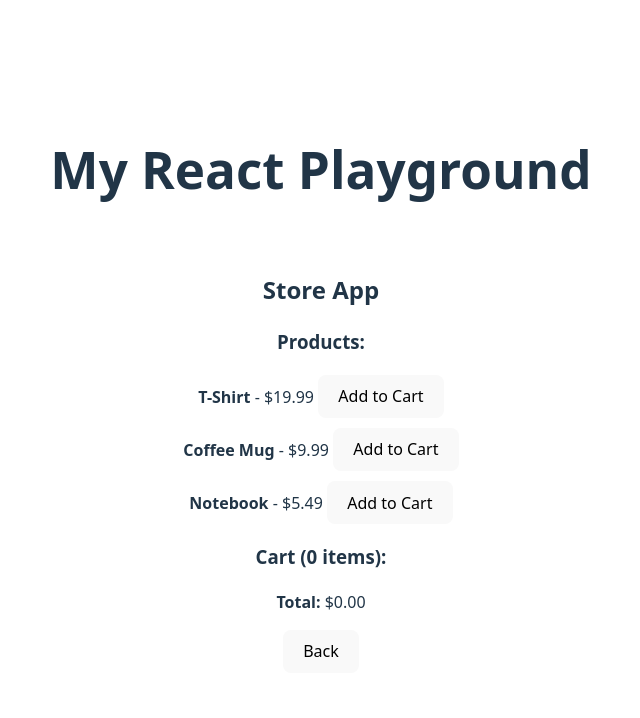
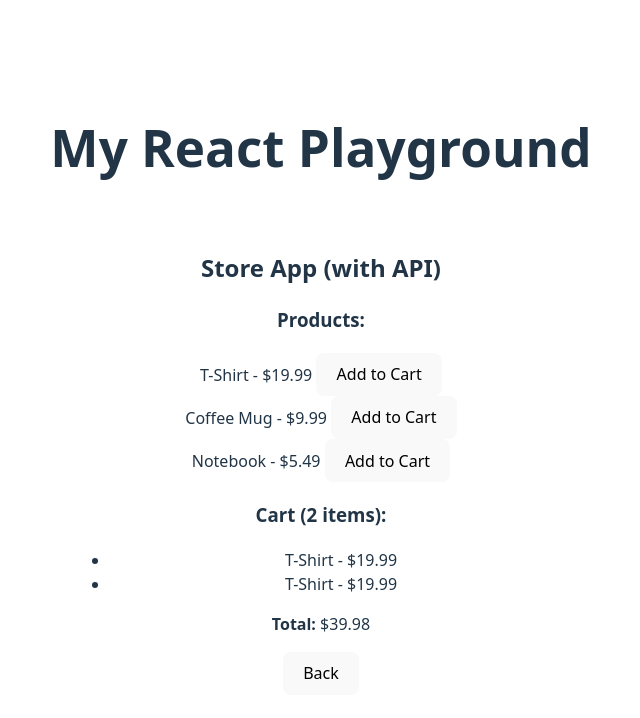
Before and after one commit to cdavis874/my-react-app, a React (Vite) app: page / in a window 1280 px wide. Both pictures are taken after a click on the button "Visit Store". Shown: the top 718 px of the page, without its empty margins (319-959 px from the left). Built offline with nearby package versions, Linux system fonts and the light colour scheme; data requests are answered from the project's data file.

Commit message:
add json based store inventory

```diff
--- /dev/null
+++ b/assets/db.json
@@ -0,0 +1,31 @@
+{
+  "products": [
+    {
+      "id": "1",
+      "name": "T-Shirt",
+      "price": 19.99
+    },
+    {
+      "id": "2",
+      "name": "Coffee Mug",
+      "price": 9.99
+    },
+    {
+      "id": "3",
+      "name": "Notebook",
+      "price": 5.49
+    }
+  ],
+  "cart": [
+    {
+      "id": "1",
+      "name": "T-Shirt",
+      "price": 19.99
+    },
+    {
+      "id": "1",
+      "name": "T-Shirt",
+      "price": 19.99
+    }
+  ]
+}
--- a/package.json
+++ b/package.json
@@ -7,7 +7,9 @@
     "dev": "vite",
     "build": "vite build",
     "lint": "eslint .",
-    "preview": "vite preview"
+    "preview": "vite preview",
+    "server": "json-server --watch ./assets/db.json --port 3001",
+    "start": "concurrently \"npm run dev\" \"npm run server\""
   },
   "dependencies": {
     "react": "^19.1.0",
@@ -18,10 +20,12 @@
     "@types/react": "^19.1.2",
     "@types/react-dom": "^19.1.2",
     "@vitejs/plugin-react": "^4.4.1",
+    "concurrently": "^9.1.2",
     "eslint": "^9.25.0",
     "eslint-plugin-react-hooks": "^5.2.0",
     "eslint-plugin-react-refresh": "^0.4.19",
     "globals": "^16.0.0",
+    "json-server": "^1.0.0-beta.3",
     "vite": "^6.3.5"
   }
 }
--- a/src/StoreApp.jsx
+++ b/src/StoreApp.jsx
@@ -1,28 +1,39 @@
-import { useState } from 'react';
-
-const products = [
-  { id: 1, name: 'T-Shirt', price: 19.99 },
-  { id: 2, name: 'Coffee Mug', price: 9.99 },
-  { id: 3, name: 'Notebook', price: 5.49 },
-];
+import { useEffect, useState } from 'react';
 
 function StoreApp({ onBack }) {
+  const [products, setProducts] = useState([]);
   const [cart, setCart] = useState([]);
 
+  useEffect(() => {
+    fetch('http://localhost:3001/products')
+      .then((res) => res.json())
+      .then(setProducts);
+
+    fetch('http://localhost:3001/cart')
+      .then((res) => res.json())
+      .then(setCart);
+  }, []);
+
   const addToCart = (product) => {
-    setCart((prev) => [...prev, product]);
+    fetch('http://localhost:3001/cart', {
+      method: 'POST',
+      headers: { 'Content-Type': 'application/json' },
+      body: JSON.stringify(product)
+    })
+      .then((res) => res.json())
+      .then((newItem) => setCart((prev) => [...prev, newItem]));
   };
 
   const total = cart.reduce((sum, item) => sum + item.price, 0).toFixed(2);
 
   return (
     <div style={{ padding: '20px' }}>
-      <h2>Store App</h2>
+      <h2>Store App (with API)</h2>
 
       <h3>Products:</h3>
       {products.map((product) => (
-        <div key={product.id} style={{ marginBottom: '10px' }}>
-          <strong>{product.name}</strong> - ${product.price.toFixed(2)}{' '}
+        <div key={product.id}>
+          {product.name} - ${product.price.toFixed(2)}{' '}
           <button onClick={() => addToCart(product)}>Add to Cart</button>
         </div>
       ))}
@@ -30,7 +41,9 @@ function StoreApp({ onBack }) {
       <h3>Cart ({cart.length} items):</h3>
       <ul>
         {cart.map((item, idx) => (
-          <li key={idx}>{item.name} - ${item.price.toFixed(2)}</li>
+          <li key={idx}>
+            {item.name} - ${item.price.toFixed(2)}
+          </li>
         ))}
       </ul>
 
```
Also changed, not shown: 1 other file (tests, documents, lock files or other folders).
